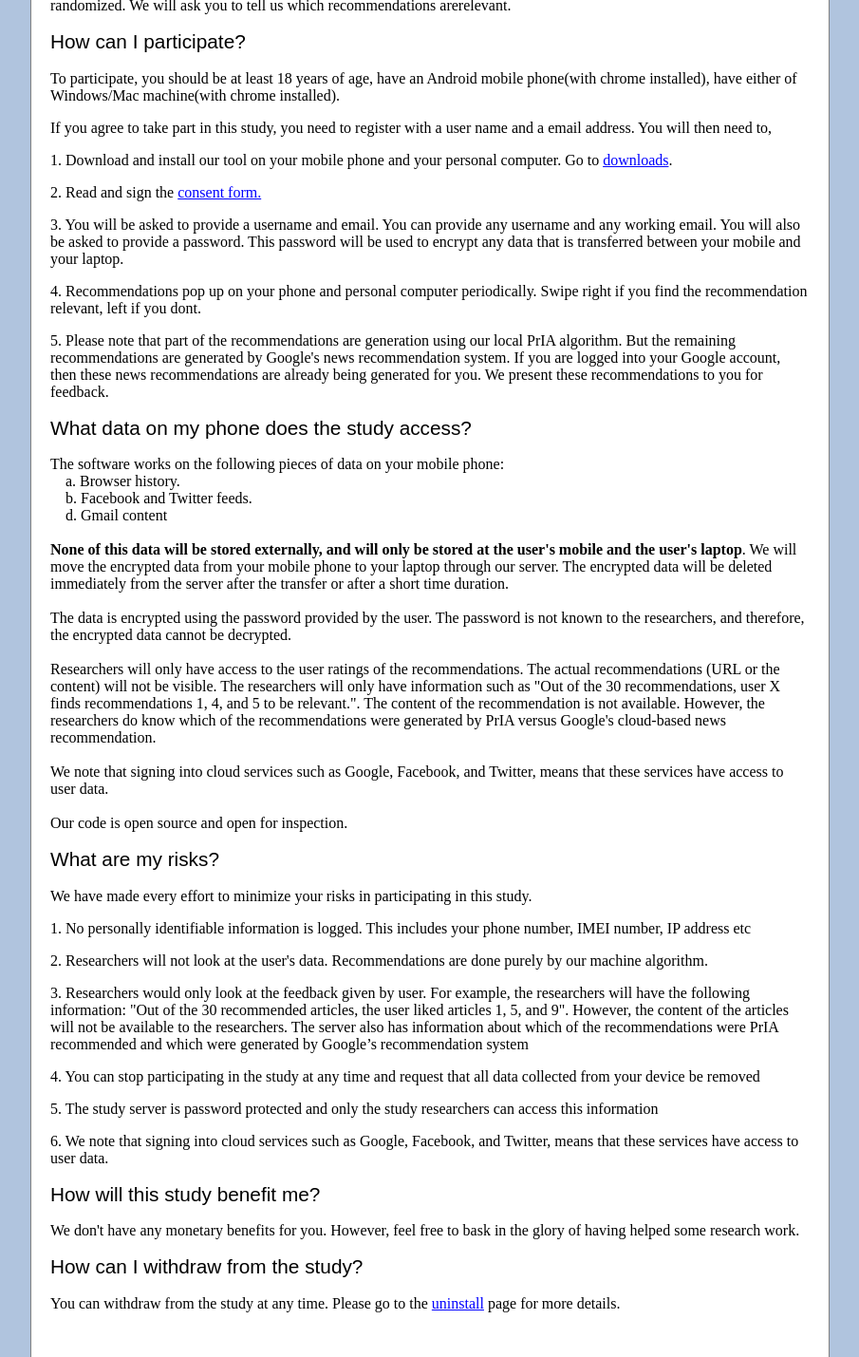
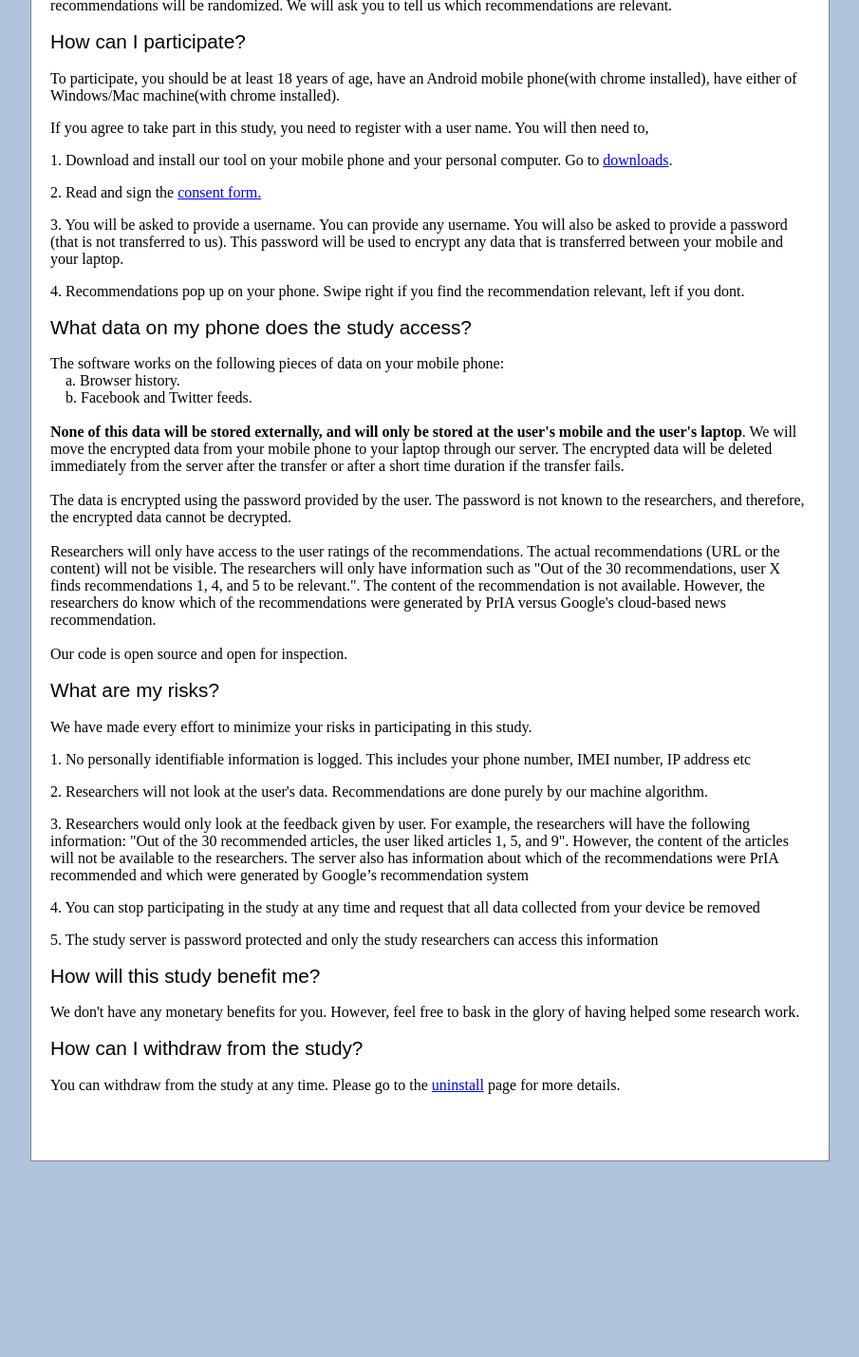
Before and after one commit to shashankneo/web_irb, a plain HTML site: page index.html in a window 1280 px wide. Shown: the part 420-1849 px from the top of the page at 95% size, without its empty margins (187-1092 px from the left). After the commit the page ends 1703 px from the top, so only its background shows below. Drawn offline with Linux system fonts and the light colour scheme.

Commit message:
Update index.html

```diff
--- a/index.html
+++ b/index.html
@@ -33,38 +33,33 @@
 News recommendation is an extremely popular service. However, users often given up their privacy to receive the recommendation. Existing recommendation systems collect all user data in order to provide recommendations. In order to address the privacy concerns, we are researching systems that can provide recommendations by processing data locally on the user's laptop. <b>No data is stored at the server</b>. Our goal in this study is to design algorithms that can provide high quality news recommendation. The algorithms should be able to run on a user's laptop/mobile device, with much lower computational capacity than the cloud devices. We call our local news recommendation system <b> PrIA </b>.
 
 <br><br>
-During the user study, we will present you with new recommendations. Part of the news recommendations are from our local PrIA system and part are those provided by Google's news recommendation service. The recommendations will be randomized. We will ask you to tell us which recommendations arerelevant.
+During the user study, we will present you with news recommendations. Some of the news recommendations are from our local PrIA system and some of the recommendations are those provided by Google's news recommendation service. The recommendations will be randomized. We will ask you to tell us which recommendations are relevant.
 
 <h2>How can I participate?</h2>
 
 To participate, you should be at least 18 years of age, have an Android mobile phone(with chrome installed), have either of Windows/Mac machine(with chrome installed).
 
-<p>If you agree to take part in this study, you need to register with a user name and a email address. You will then need to,
+<p>If you agree to take part in this study, you need to register with a user name. You will then need to,
 
 </p><p>1. Download and install our tool on your mobile phone and your personal computer. Go to <a href="./download.html">downloads</a>. </p>
 
 <p> 2. Read and sign the <a href="./consent.html">consent form.</a> </p>
 
-<p> 3. You will be asked to provide a username and email. You can provide any username and any working email. You will also be asked to provide a password. This password will be used to encrypt any data that is transferred between your mobile and your laptop. </p>
+<p> 3. You will be asked to provide a username. You can provide any username. You will also be asked to provide a password (that is not transferred to us). This password will be used to encrypt any data that is transferred between your mobile and your laptop. </p>
 
-<p> 4. Recommendations pop up on your phone and personal computer periodically. Swipe right if you find the recommendation relevant, left if you dont. </p>
-
-<p> 5. Please note that part of the recommendations are generation using our local PrIA algorithm. But the remaining recommendations are generated by Google's news recommendation system. If you are logged into your Google account, then these news recommendations are already being generated for you. We present these recommendations to you for feedback. </p>
+<p> 4. Recommendations pop up on your phone. Swipe right if you find the recommendation relevant, left if you dont. </p>
 
 <h2> What data on my phone does the study access? </h2>
 
 The software works on the following pieces of data on your mobile phone: <br>
 &nbsp;&nbsp;&nbsp;&nbsp;a. Browser history. <br>
 &nbsp;&nbsp;&nbsp;&nbsp;b. Facebook and Twitter feeds. <br>
-&nbsp;&nbsp;&nbsp;&nbsp;d. Gmail content <br>
 <br>
-<b>None of this data will be stored externally, and will only be stored at the user's mobile and the user's laptop</b>. We will move the encrypted data from your mobile phone to your laptop through our server. The encrypted data will be deleted immediately from the server after the transfer or after a short time duration.
+<b>None of this data will be stored externally, and will only be stored at the user's mobile and the user's laptop</b>. We will move the encrypted data from your mobile phone to your laptop through our server. The encrypted data will be deleted immediately from the server after the transfer or after a short time duration if the transfer fails.
 <br><br>
 The data is encrypted using the password provided by the user. The password is not known to the researchers, and therefore, the encrypted data cannot be decrypted.
 <br><br>
 Researchers will only have access to the user ratings of the recommendations. The actual recommendations (URL or the content) will not be visible. The researchers will only have information such as "Out of the 30 recommendations, user X finds recommendations 1, 4, and 5 to be relevant.". The content of the recommendation is not available. However, the researchers do know which of the recommendations were generated by PrIA versus Google's cloud-based news recommendation.
-<br/><br/>
-We note that signing into cloud services such as Google, Facebook, and Twitter, means 	that these services have access to user data.
 <br/><br/>
 Our code is open source and open for inspection.
 
@@ -77,8 +72,8 @@ We have made every effort to minimize your risks in participating in this study.
 <p> 3. Researchers would only look at the feedback given by user. For example, the researchers will have the following information: "Out of the 30 recommended articles, the user liked articles 1, 5, and 9". However, the content of the articles will not be available to the researchers. The server also has information about which of the recommendations were PrIA recommended and which were generated by Google’s recommendation system  </p>
 <p>4. You can stop participating in the study at any time and request that all data collected from your device be removed </p>
 <p>5. The study server is password protected and only the study researchers can access this information</p>
-<p>6. We note that signing into cloud services such as Google, Facebook, and Twitter, means that these services have access to user data. </p>
-<h2>How will this study benefit me?</h2>
+
+    <h2>How will this study benefit me?</h2>
 
 <p>We don't have any monetary benefits for you. However, feel free to bask in the glory of having helped some research work. </p>
 
```
